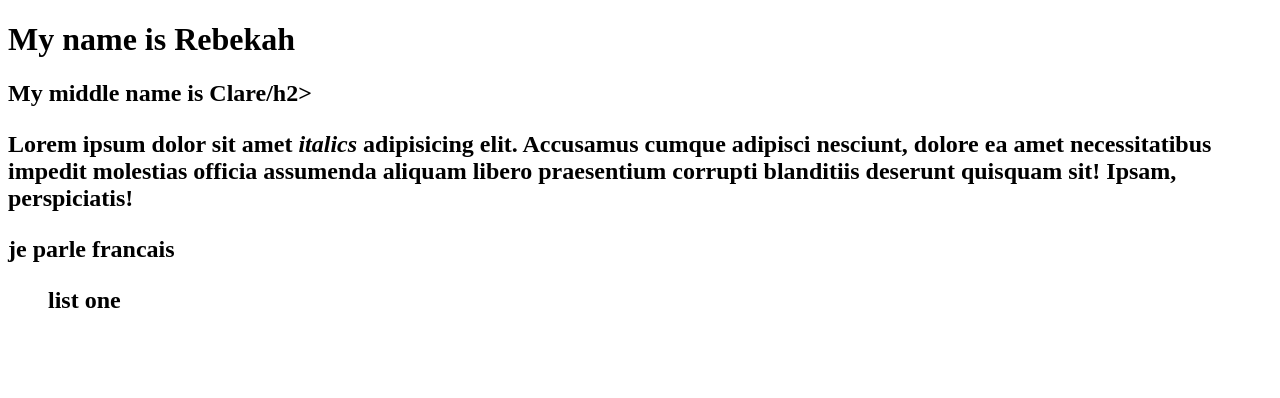
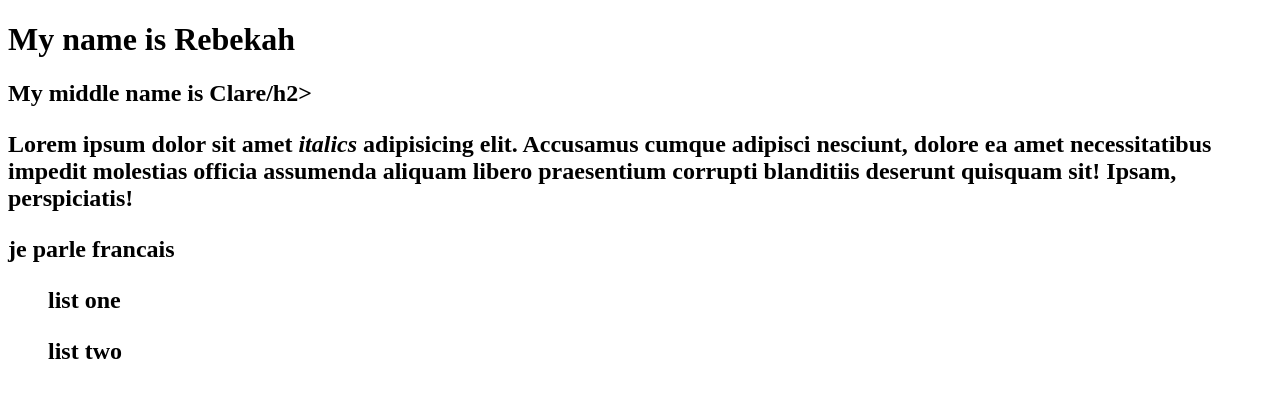
Before and after one commit to rcpelles/githubproject, a plain HTML site: page index.html in a window 1280 px wide. Drawn offline with Linux system fonts and the light colour scheme.

Commit message:
list change

```diff
--- a/index.html
+++ b/index.html
@@ -12,6 +12,7 @@
     <p>Lorem ipsum dolor sit amet <em>italics</em> adipisicing elit. Accusamus cumque adipisci nesciunt, dolore ea amet necessitatibus impedit molestias officia assumenda aliquam libero praesentium corrupti blanditiis deserunt quisquam sit! Ipsam, perspiciatis!
     <p>je parle <strong>francais</strong></p>
     <ul> list one </ul>
+    <ul>list two</ul>
     </p>
 </body>
 </html>
```
